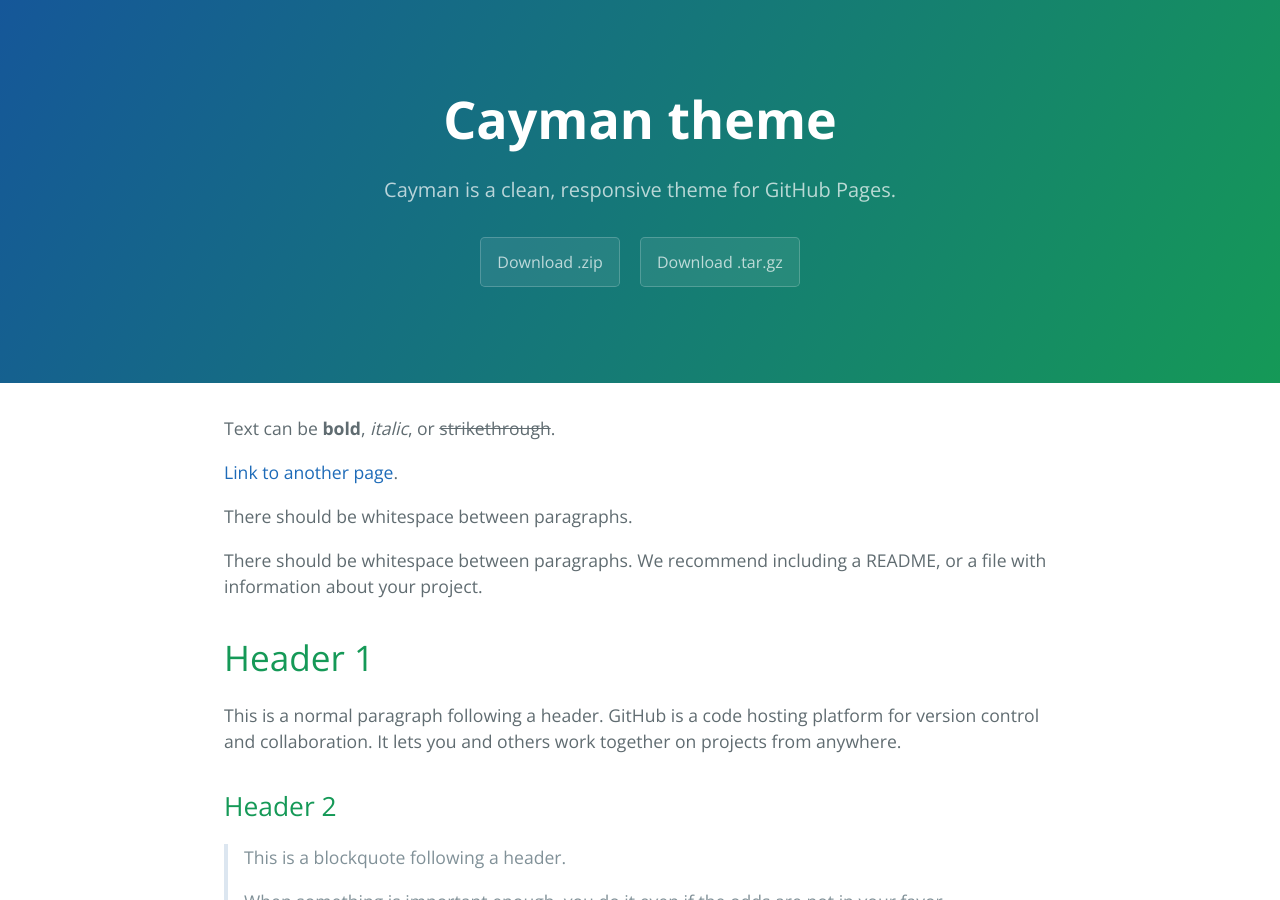
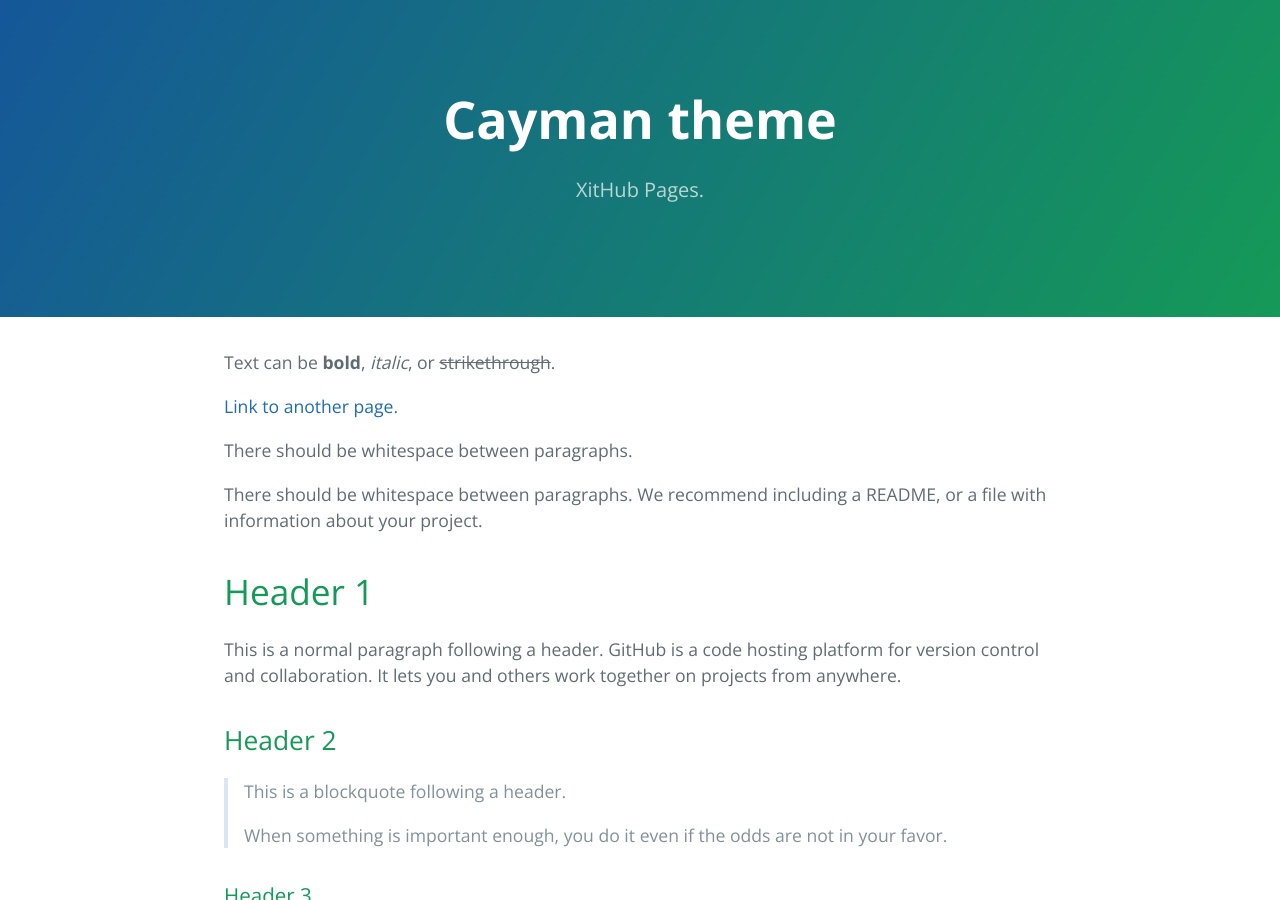
Before and after one commit to WyattsWarriors/WyattsWarriors.github.io, a Jekyll site: the page built from index.md, in a window 1280 px wide and 900 px high. Built offline with Jekyll 4.4.1, drawn with Linux system fonts in a browser that asks for light colours.

Commit message:
Update _config.yml

```diff
--- a/_config.yml
+++ b/_config.yml
@@ -1,5 +1,4 @@
 title: Cayman theme
-description: Cayman is a clean, responsive theme for GitHub Pages.
-show_downloads: true
-google_analytics:
+description: XitHub Pages.
+show_downloads:
 theme: jekyll-theme-cayman
```
